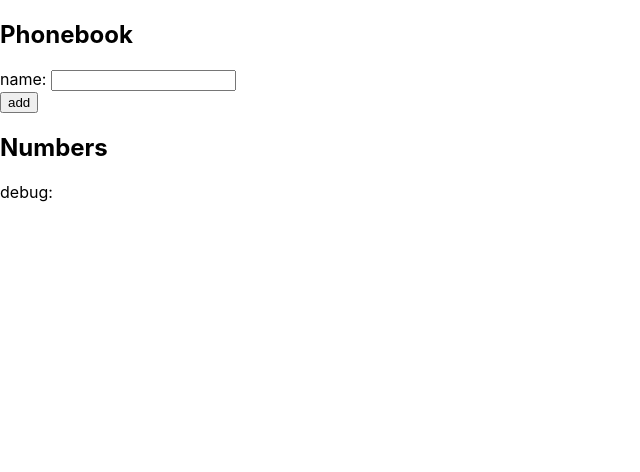
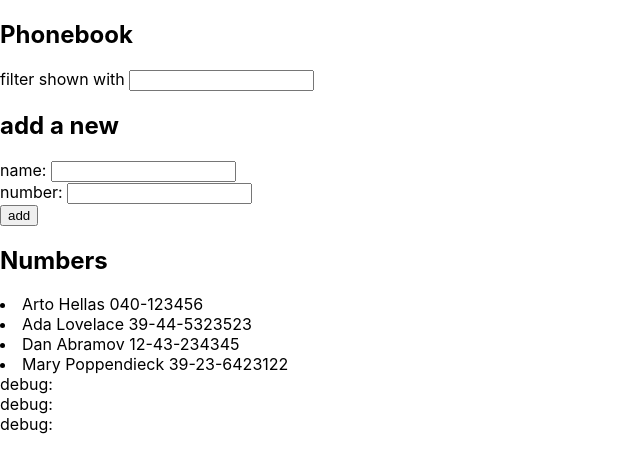
Before and after one commit to Cabreros/part02, a React (Create React App) app in the folder phonebook/: page / in a window 1280 px wide. Shown: the top 472 px of the page, without its empty margins (0-640 px from the left). Built offline with nearby package versions, Linux system fonts and the light colour scheme.

Commit message:
2.8 step3 and 2.9

```diff
--- a/phonebook/src/App.js
+++ b/phonebook/src/App.js
@@ -1,18 +1,27 @@
 import { useState } from "react";
 
 const App = () => {
-  const [persons, setPersons] = useState([{ name: "Arto Hellas" }]);
+  const [persons, setPersons] = useState([
+    { name: "Arto Hellas", number: "040-123456", id: 1 },
+    { name: "Ada Lovelace", number: "39-44-5323523", id: 2 },
+    { name: "Dan Abramov", number: "12-43-234345", id: 3 },
+    { name: "Mary Poppendieck", number: "39-23-6423122", id: 4 },
+  ]);
   const [newName, setNewName] = useState("");
+  const [newNum, setNewNum] = useState("");
+  const [filter, setFilter] = useState("");
+  const [showAll, setShowAll] = useState(true);
 
   const addPerson = (event) => {
     event.preventDefault();
-    if (persons.some((e) => e.name === newName)) {
+    if (persons.some((e) => e.name === newName || e.number === newNum)) {
       window.alert(`${newName} is already added to phonebook`);
     } else {
-      const newPerson = { name: newName };
+      const newPerson = { name: newName, number: newNum };
       console.log("button clicked", event.target);
       setPersons(persons.concat(newPerson));
       setNewName("");
+      setNewNum("");
     }
   };
 
@@ -21,19 +30,53 @@
     setNewName(event.target.value);
   };
 
+  const handleNumChange = (event) => {
+    console.log(event.target.value);
+    setNewNum(event.target.value);
+  };
+
+  const handleFilterChange = (event) => {
+    console.log(event.target.value);
+    if (filter !== "") {
+      setShowAll(false);
+    }
+    setFilter(event.target.value);
+  };
+
+  const filterNumbers = showAll
+    ? persons
+    : persons.filter((person) =>
+        person.name.toLowerCase().includes(filter.toLowerCase())
+      );
+
   return (
     <div>
       <h2>Phonebook</h2>
+      <div>
+        filter shown with <input value={filter} onChange={handleFilterChange} />
+      </div>
+      <h2>add a new</h2>
+
       <form onSubmit={addPerson}>
         <div>
           name: <input value={newName} onChange={handleNameChange} />
+        </div>
+        <div>
+          number: <input value={newNum} onChange={handleNumChange} />
         </div>
         <div>
           <button type="submit">add</button>
         </div>
       </form>
       <h2>Numbers</h2>
+      {filterNumbers.map((person) => (
+        <li key={person.name}>
+          {person.name} {person.number}
+        </li>
+      ))}
       <div>debug: {newName}</div>
+      <div>debug: {newNum}</div>
+      <div>debug: {filter}</div>
     </div>
   );
 };
```
